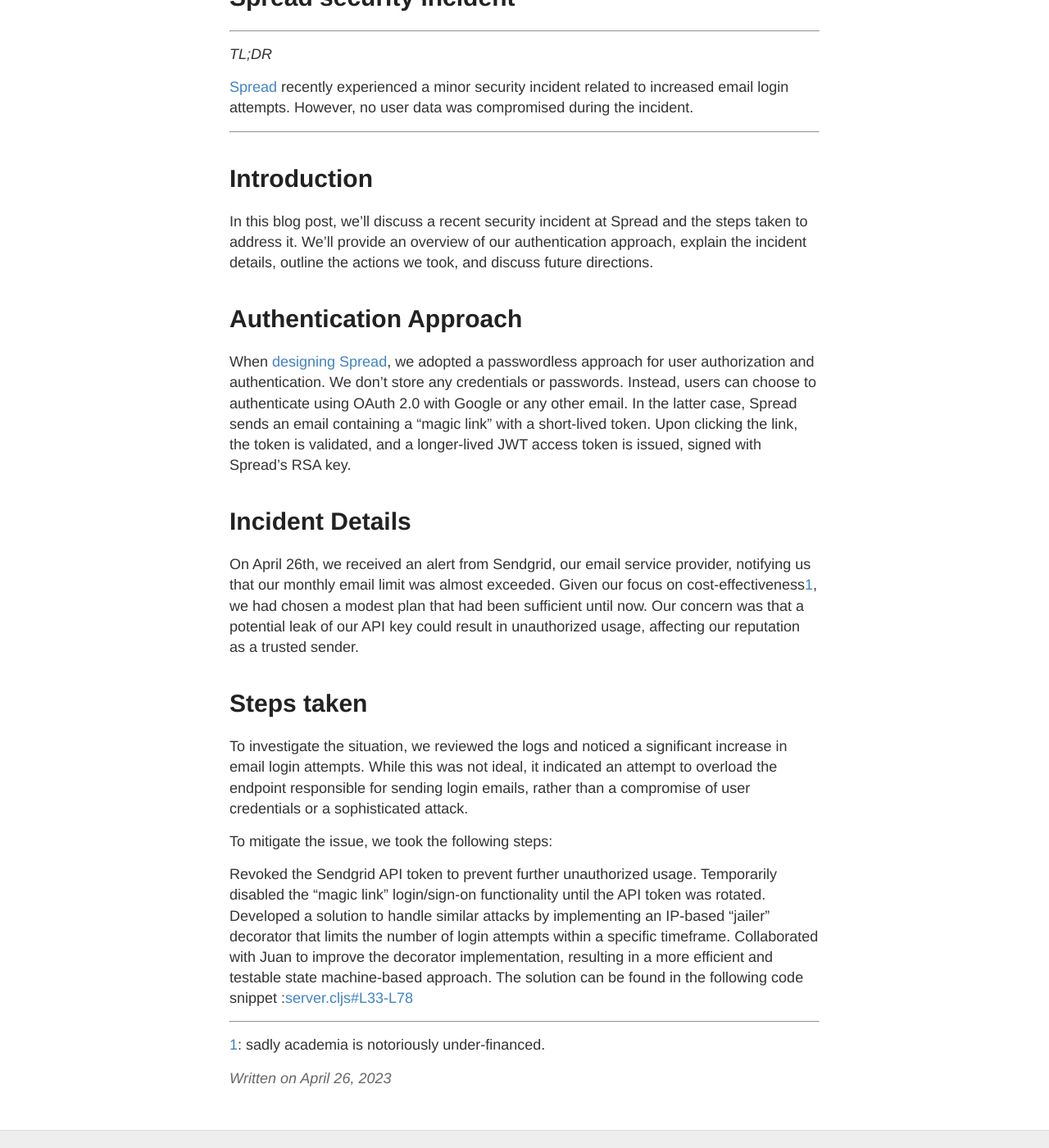
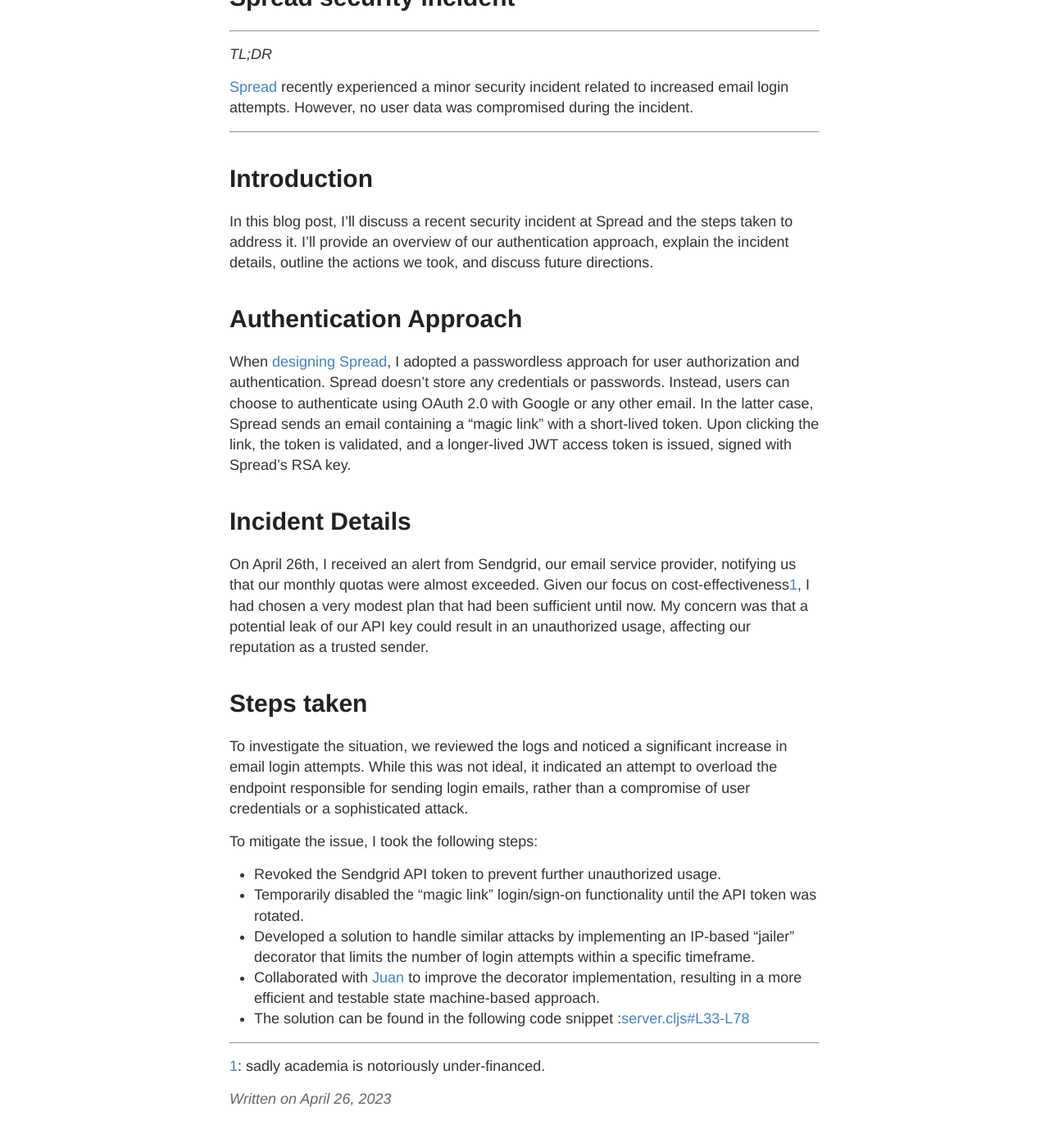
Before and after one commit to fbielejec/fbielejec.github.io, a Jekyll site: the page built from _posts/2023-04-26-attack-on-spread.md, in a window 1280 px wide and 1400 px high, scrolled down 190 px. Shown: the whole window at 82% size. Built offline with Jekyll 4.4.1, drawn with Linux system fonts in a browser that asks for light colours; comment, search, counter and statistics services are not loaded.

Commit message:
bullet points

```diff
--- a/_posts/2023-04-26-attack-on-spread.md
+++ b/_posts/2023-04-26-attack-on-spread.md
@@ -17,34 +17,35 @@
 
 # <a name="intro"/> Introduction
 
-In this blog post, we'll discuss a recent security incident at Spread and the steps taken to address it.
-We'll provide an overview of our authentication approach, explain the incident details, outline the actions we took, and discuss future directions.
+In this blog post, I'll discuss a recent security incident at Spread and the steps taken to address it.
+I'll provide an overview of our authentication approach, explain the incident details, outline the actions we took, and discuss future directions.
 
 # <a name="auth"/> Authentication Approach
 
-When [designing Spread](https://www.blog.nodrama.io/spread/), we adopted a passwordless approach for user authorization and authentication.
-We don't store any credentials or passwords.
+When [designing Spread](https://www.blog.nodrama.io/spread/), I adopted a passwordless approach for user authorization and authentication.
+Spread doesn't store any  credentials or passwords.
 Instead, users can choose to authenticate using OAuth 2.0 with Google or any other email.
 In the latter case, Spread sends an email containing a "magic link" with a short-lived token.
 Upon clicking the link, the token is validated, and a longer-lived JWT access token is issued, signed with Spread's RSA key.
 
 # <a name="details"/> Incident Details
 
-On April 26th, we received an alert from Sendgrid, our email service provider, notifying us that our monthly email limit was almost exceeded.
-Given our focus on cost-effectiveness<sup>[1](#footnote1)</sup>, we had chosen a modest plan that had been sufficient until now.
-Our concern was that a potential leak of our API key could result in unauthorized usage, affecting our reputation as a trusted sender.
+On April 26th, I received an alert from Sendgrid, our email service provider, notifying us that our monthly quotas were almost exceeded.
+Given our focus on cost-effectiveness<sup>[1](#footnote1)</sup>, I had chosen a very modest plan that had been sufficient until now.
+My concern was that a potential leak of our API key could result in an unauthorized usage, affecting our reputation as a trusted sender.
 
 # <a name="steps"/> Steps taken
 
-To investigate the situation, we reviewed the logs and noticed a significant increase in email login attempts. While this was not ideal, it indicated an attempt to overload the endpoint responsible for sending login emails, rather than a compromise of user credentials or a sophisticated attack.
+To investigate the situation, we reviewed the logs and noticed a significant increase in email login attempts.
+While this was not ideal, it indicated an attempt to overload the endpoint responsible for sending login emails, rather than a compromise of user credentials or a sophisticated attack.
 
-To mitigate the issue, we took the following steps:
+To mitigate the issue, I took the following steps:
 
-Revoked the Sendgrid API token to prevent further unauthorized usage.
-Temporarily disabled the "magic link" login/sign-on functionality until the API token was rotated.
-Developed a solution to handle similar attacks by implementing an IP-based "jailer" decorator that limits the number of login attempts within a specific timeframe.
-Collaborated with Juan to improve the decorator implementation, resulting in a more efficient and testable state machine-based approach.
-The solution can be found in the following code snippet :[server.cljs#L33-L78](https://github.com/phylogeography/spread/blob/5964d016665270d960e94a193b44f5dff75578b1/src/clj/api/server.clj#L33-L78)
+* Revoked the Sendgrid API token to prevent further unauthorized usage.
+* Temporarily disabled the "magic link" login/sign-on functionality until the API token was rotated.
+* Developed a solution to handle similar attacks by implementing an IP-based "jailer" decorator that limits the number of login attempts within a specific timeframe.
+* Collaborated with [Juan](https://github.com/jpmonettas?tab=repositories) to improve the decorator implementation, resulting in a more efficient and testable state machine-based approach.
+* The solution can be found in the following code snippet :[server.cljs#L33-L78](https://github.com/phylogeography/spread/blob/5964d016665270d960e94a193b44f5dff75578b1/src/clj/api/server.clj#L33-L78)
 
 ---
 <a name="footnote1">1</a>: sadly academia is notoriously under-financed.
```
